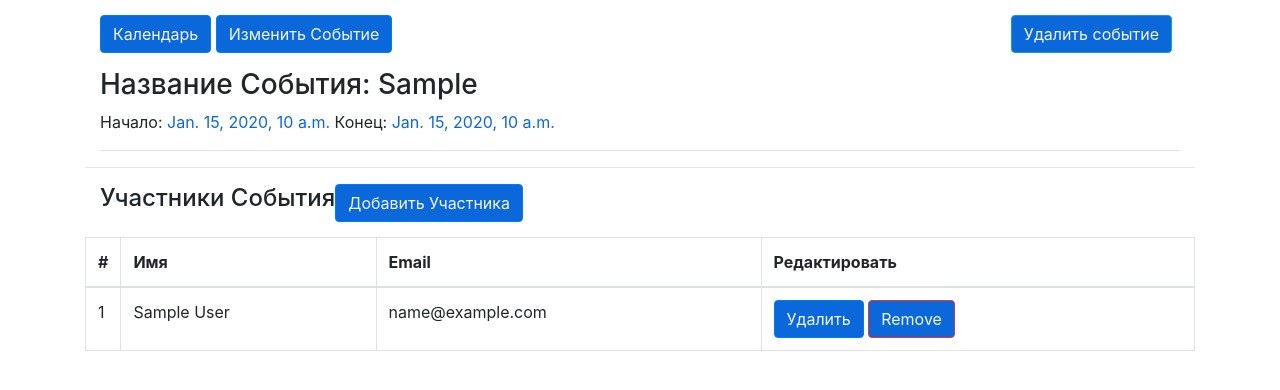
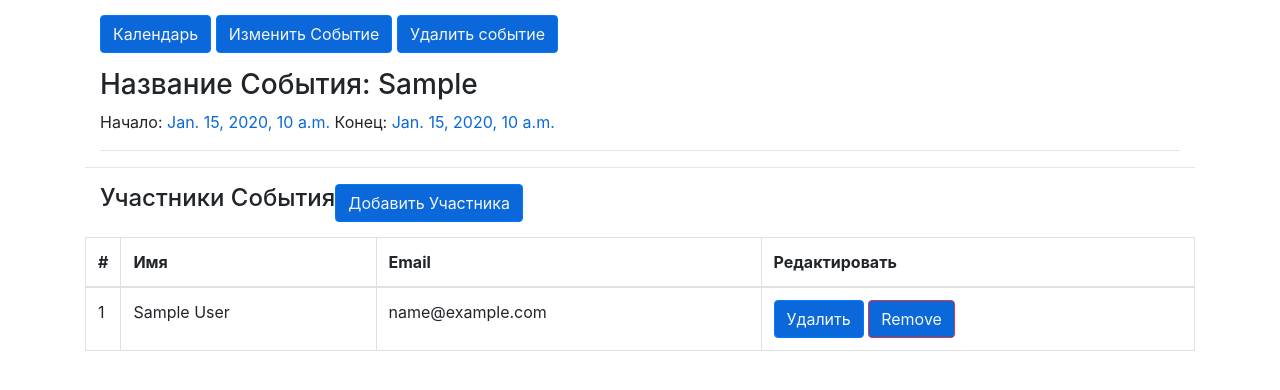
Before and after one commit to Kelrogg/database, a Django app: page /event/1/details/ in a window 1280 px wide. Shown: the top 390 px of the page. Run offline with Django 3.2, Linux system fonts and the light colour scheme; a user stored in the database is signed in; tables that the repository leaves empty hold one stand-in row (values such as "Sample post"); some libraries are stand-ins or nearby versions.

Commit message:
button fix

```diff
--- a/calendarapp/static/calender/main.css
+++ b/calendarapp/static/calender/main.css
@@ -46,8 +46,6 @@
   font-weight: 700;
   color: #0a68da;
 }
-
-
 
 .fc-not-allowed,
 .fc-not-allowed .fc-event { /* override events' custom cursors */
--- a/calendarapp/templates/calendar.html
+++ b/calendarapp/templates/calendar.html
@@ -12,7 +12,6 @@
         <a class="btn btn-primary" href="{% url 'calendarapp:calendars' %}?{{ prev_month }}"> << Предыдущий Месяц </a>
         <a class="btn btn-primary" href="{% url 'calendarapp:calendars' %}?{{ next_month }} "> Следующий Месяц >> </a>
         <a class="btn btn-primary" href="{% url 'calendarapp:event_new' %}"> + Новое Событие </a>
-        <a class="btn btn-primary" href="#"> + Удалить Событие </a>
         <a class="btn btn-primary" href="#">
             <input type=button value="Назад" onClick="javascript:history.go(-1);">
         </a>
--- a/calendarapp/templates/event-details.html
+++ b/calendarapp/templates/event-details.html
@@ -9,7 +9,7 @@ Event Details
         <div class="clearfix">
             <a class="btn btn-primary" href="{% url 'calendarapp:calendars' %}"> Календарь </a>
             <a class="btn btn-primary" href="{% url 'calendarapp:event_edit' meeting.pk %}"> Изменить Событие </a>
-            <a class="btn btn-info right mr-2" href="{% url 'calendarapp:remove_meeting' meeting.pk %}"> Удалить событие </a>
+            <a class="btn btn-primary" href="{% url 'calendarapp:remove_meeting' meeting.pk %}"> Удалить событие </a>
         </div>
 
         <div class="clearfix">
```
